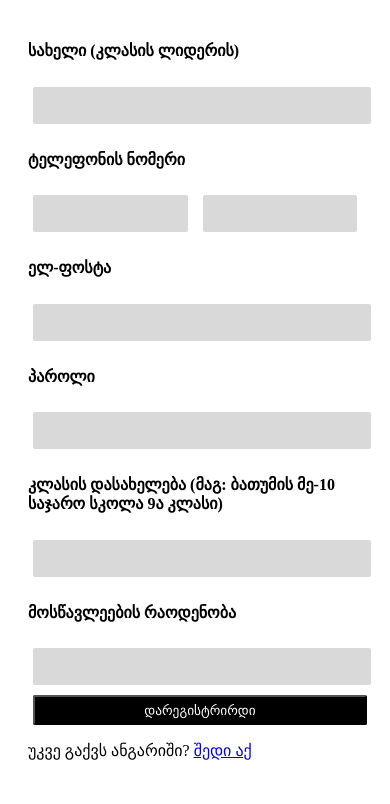
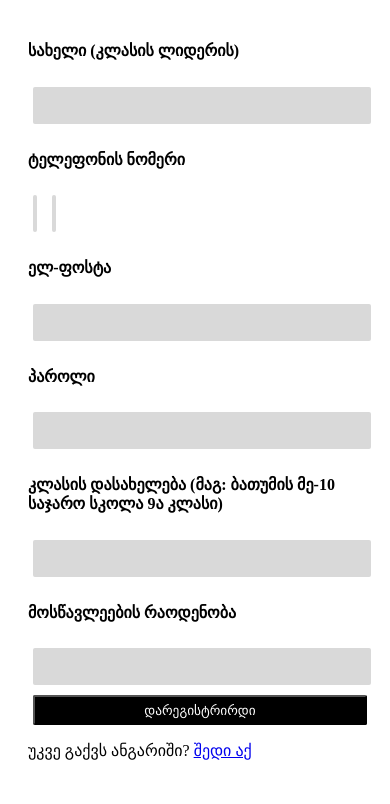
Before and after one commit to sabuka-dumbo/SkolaTrip, a Django app: page /register/ in a window 390 px wide. Shown: the part 108-912 px from the top of the page. Run offline with Django 5.2, Linux system fonts and the light colour scheme.

Commit message:
Aug 5, 2025, 2:09 PM

```diff
--- a/SkolaTrip/st/static/css/register.css
+++ b/SkolaTrip/st/static/css/register.css
@@ -46,7 +46,7 @@ input {
 
     .reg-numb {
         display: flex;
-
+        width: 20px;
         gap: 5px;
     }
 
```
